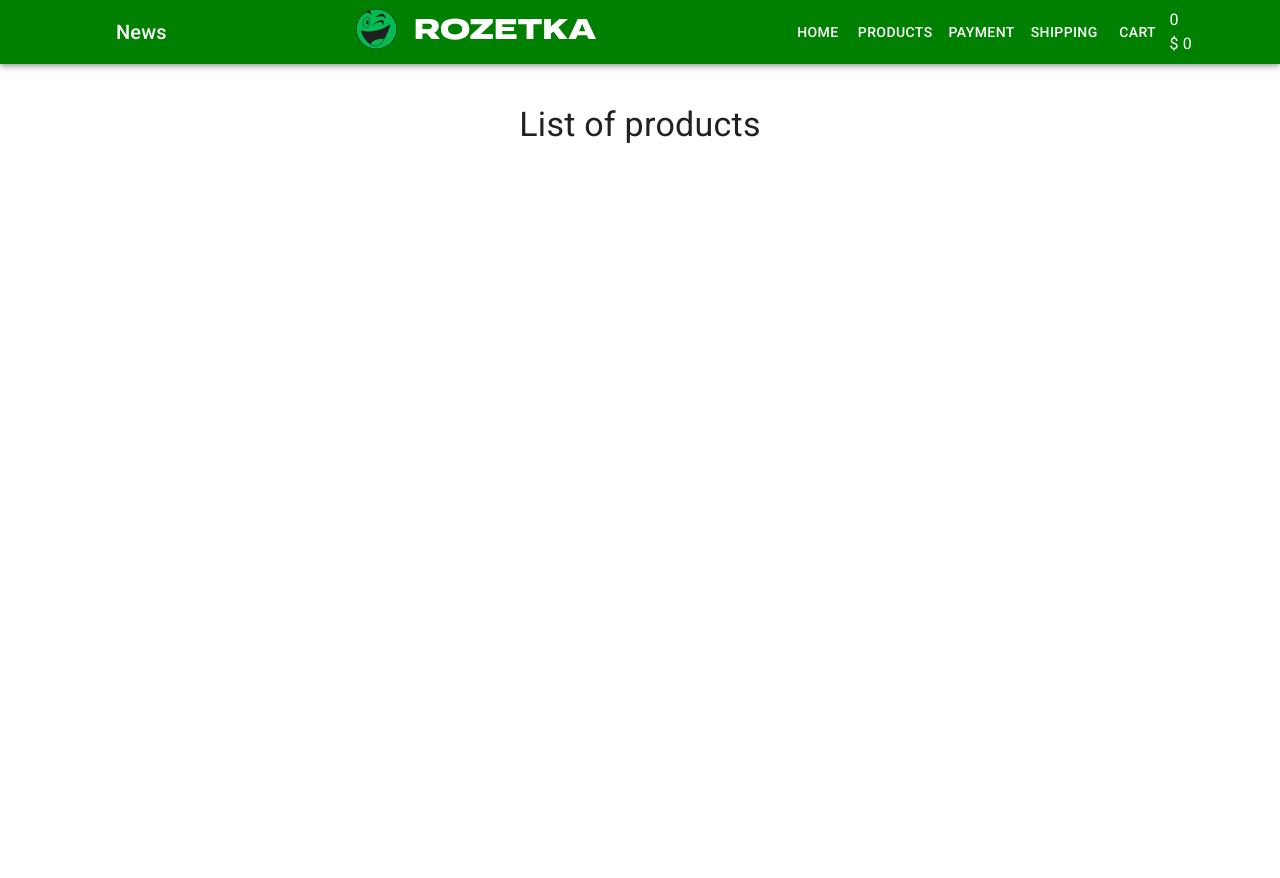
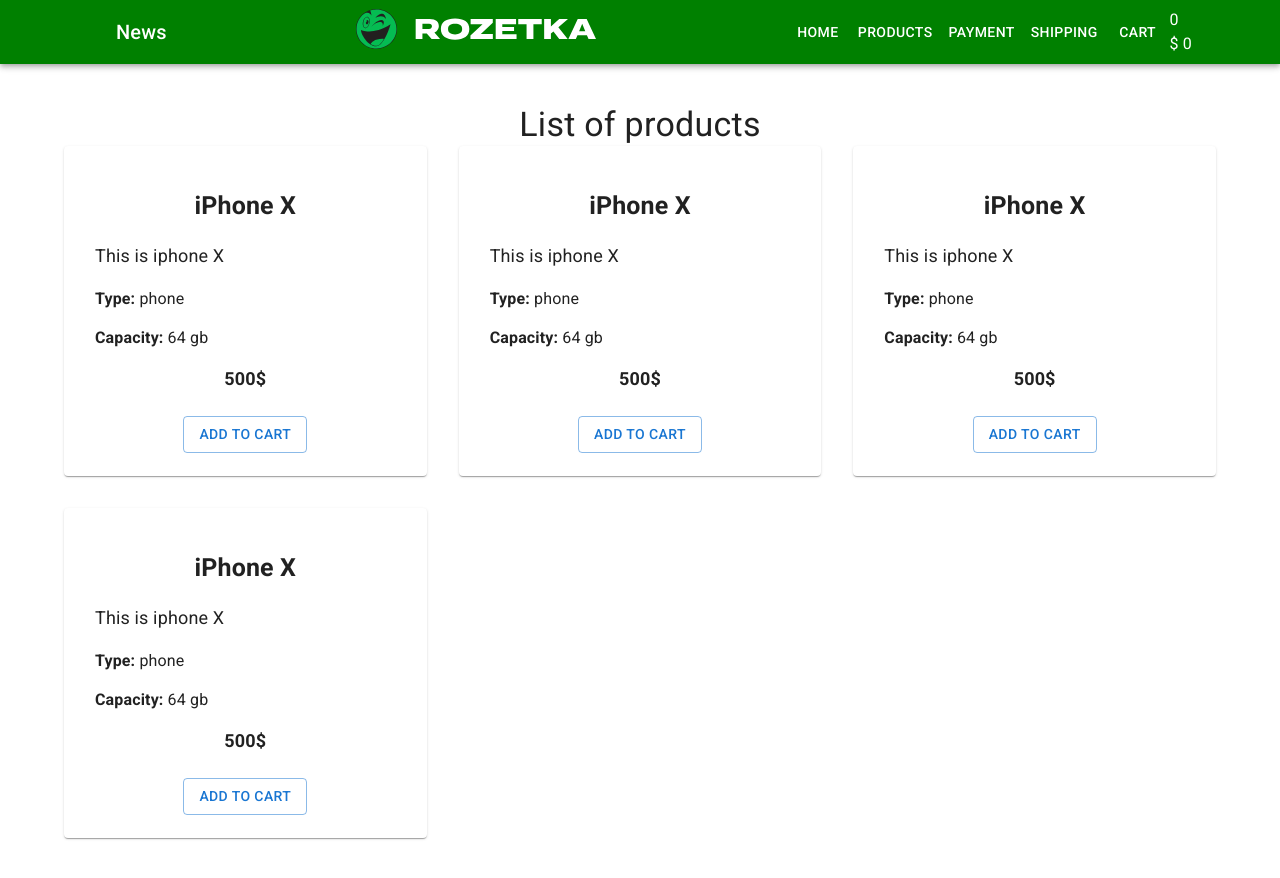
Before and after one commit to Velykoivanenko-Tetiana/react-24-09-fake-shop, a React (Create React App) app: page / in a window 1280 px wide. Before the commit the page ends 800 px from the top, so only its background shows below. Built offline with nearby package versions, Linux system fonts and the light colour scheme.

Commit message:
add ProductListItem

```diff
--- /dev/null
+++ b/src/components/Products/ProductsList.tsx
@@ -0,0 +1,28 @@
+import { Grid } from '@mui/material'
+import ProductsListItem from './ProductsListItem'
+
+type Props = {}
+
+const ProductsList = (props: Props) => {
+  return (
+    <>
+    <Grid container direction="row" alignItems="center" spacing={4}>
+                <Grid item xs={12} sm={6} md={4}>
+                    <ProductsListItem />
+                </Grid>
+                <Grid item xs={12} sm={6} md={4}>
+                    <ProductsListItem />
+                </Grid>
+                <Grid item xs={12} sm={6} md={4}>
+                    <ProductsListItem />
+                </Grid>
+                <Grid item xs={12} sm={6} md={4}>
+                    <ProductsListItem />
+                </Grid>
+            </Grid>
+
+    </>
+  )
+}
+
+export default ProductsList
--- /dev/null
+++ b/src/components/Products/ProductsListItem.scss
@@ -0,0 +1,29 @@
+.product-list-item {
+    padding: 15px;
+
+    .product-title {
+        margin: 10px;
+        font-size: 25px;
+        text-align: center;
+    }
+    .product-desc {
+        font-size: 18px;
+    }
+    .product-features {
+        font-size: 16px;
+        margin: 15px 0;
+        span {
+            font-weight: bold;
+        }
+    }
+    .product-price {
+        font-size: 18px;
+        text-align: center;
+        font-weight: bold;
+    }
+}
+.btns-wrap {
+    display: flex;
+    justify-content: center;
+
+}
--- /dev/null
+++ b/src/components/Products/ProductsListItem.tsx
@@ -0,0 +1,25 @@
+import { Card, CardActions, CardContent, Button } from '@mui/material'
+import './ProductsListItem.scss'
+type Props = {}
+const ProductsListItem = (props: Props) => {
+    return (
+        <Card className="product-list-item">
+            <CardContent>
+                <h4 className="product-title">iPhone X</h4>
+                <p className="product-desc">This is iphone X</p>
+                <div className="product-features">
+                    <span>Type:</span> phone
+                </div>
+                <div className="product-features">
+                    <span>Capacity:</span> 64 gb
+                </div>
+                <div className="product-price">500$ </div>
+            </CardContent>
+            <CardActions className="btns-wrap">
+                <Button variant="outlined">Add to cart</Button>
+            </CardActions>
+        </Card>
+
+    )
+}
+export default ProductsListItem
--- a/src/pages/Home/Home.tsx
+++ b/src/pages/Home/Home.tsx
@@ -1,4 +1,5 @@
 import {Typography} from '@mui/material'
+import ProductsList from 'components/Products/ProductsList'
 
 type Props = {}
 
@@ -7,9 +8,9 @@
     <>
     <Typography variant="h4"
     align="center">
-        {''}
-        List of products {''}
+        List of products
     </Typography>
+    <ProductsList />
     </>
   )
 }
```
